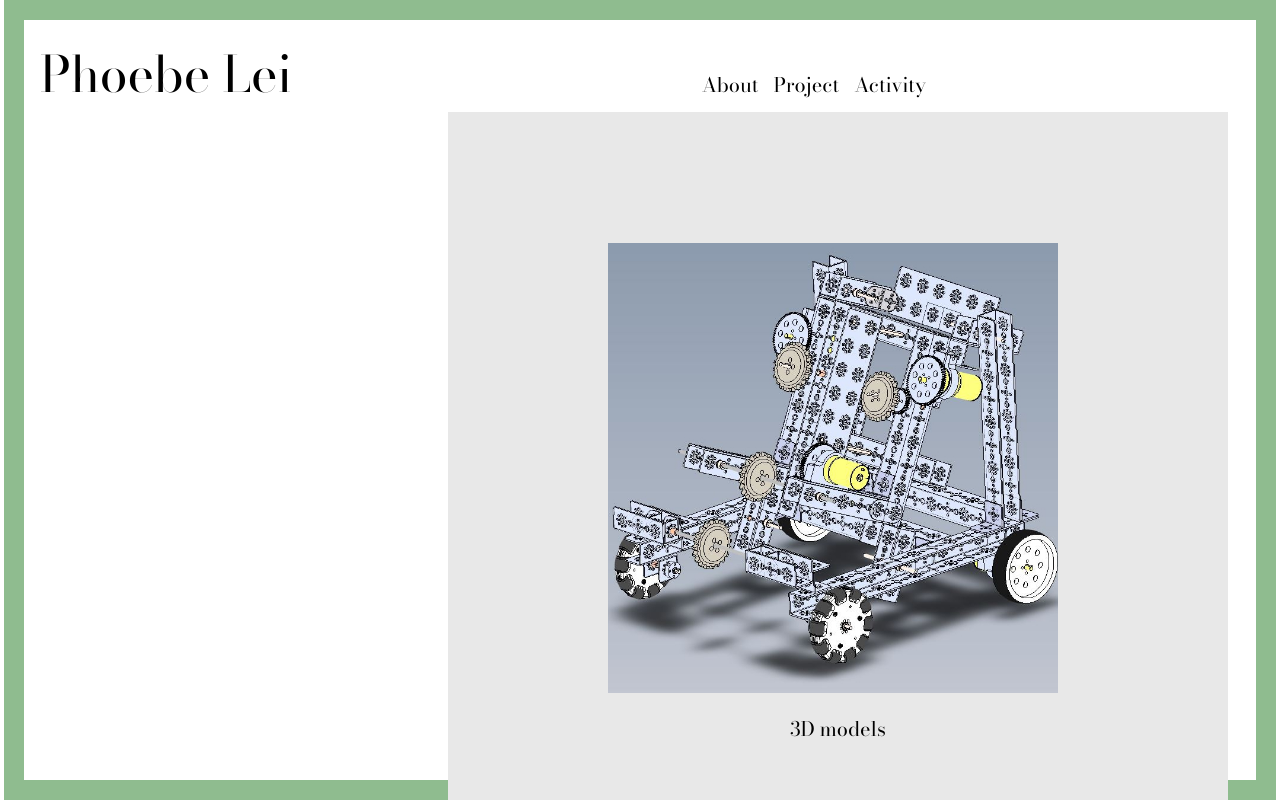
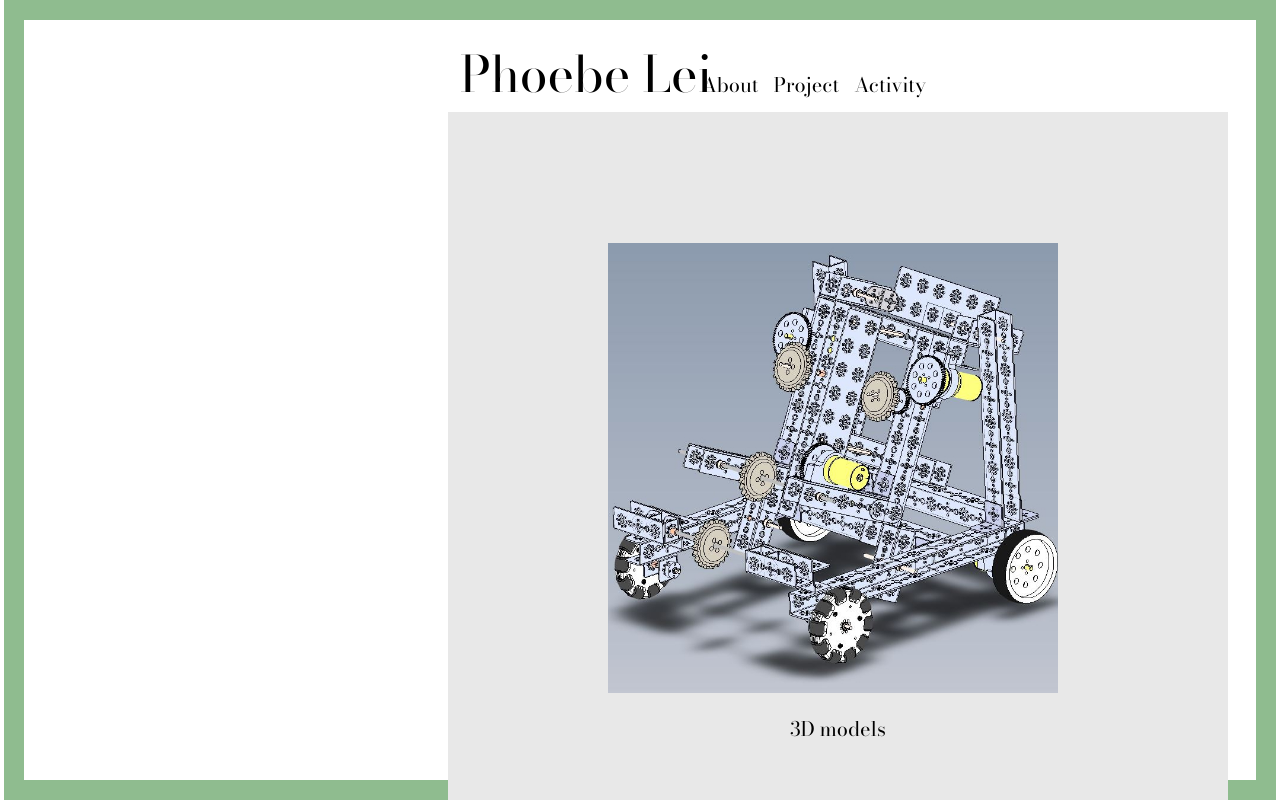
Before and after one commit to LeiHeiI/testing20210123, an Eleventy site: page index.html in a window 1280 px wide. Built offline with nearby package versions, Linux system fonts and the light colour scheme; Eleventy itself is replaced by a stand-in of ours; files that its build step writes are made by us from their sources.

Commit message:
Update layout.html

```diff
--- a/_includes/layout.html
+++ b/_includes/layout.html
@@ -11,7 +11,7 @@
     <header>
 
 
-<h style="font-size: 50px;">Phoebe Lei</h><h style="font-size: 20px; position: relative;
+<h style="font-size: 50px; position: relative; left: 35%;"">Phoebe Lei</h><h style="font-size: 20px; position: relative;
   left: 400px;"><a href='/about'>About</a> <a href='/'>Project</a> <a href='/activity'>Activity</a></h>
   <!--    <nav>
          <a href='/'>Home</a>
```
